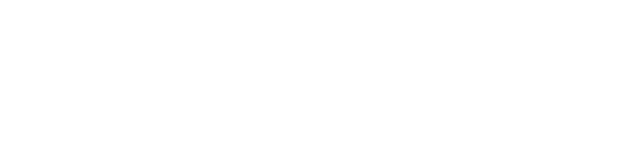
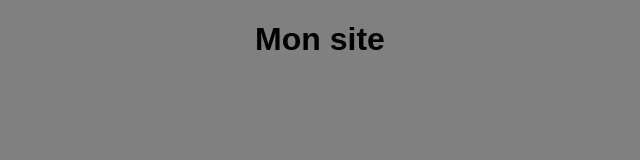
Before and after one commit to PattReidway/Hello, a plain HTML site: page index.html in a window 1280 px wide. Shown: the whole page, without its empty margins (320-960 px from the left). Drawn offline with Linux system fonts and the light colour scheme.

Commit message:
global page style gray background

```diff
--- a/index.html
+++ b/index.html
@@ -4,9 +4,21 @@
     <meta charset="UTF-8">
     <meta http-equiv="X-UA-Compatible" content="IE=edge">
     <meta name="viewport" content="width=device-width, initial-scale=1.0">
+    <style>
+        body {
+            margin: 0;
+            padding: 0;
+            height: 100%;
+            background: gray;
+            display: flex;
+            align-items:  center;
+            justify-content: center;
+            font-family: Arial, Helvetica, sans-serif;
+        }
+    </style>
     <title>Hello</title>
 </head>
 <body>
-
+    <h1>Mon site</h1>
 </body>
 </html>
```
